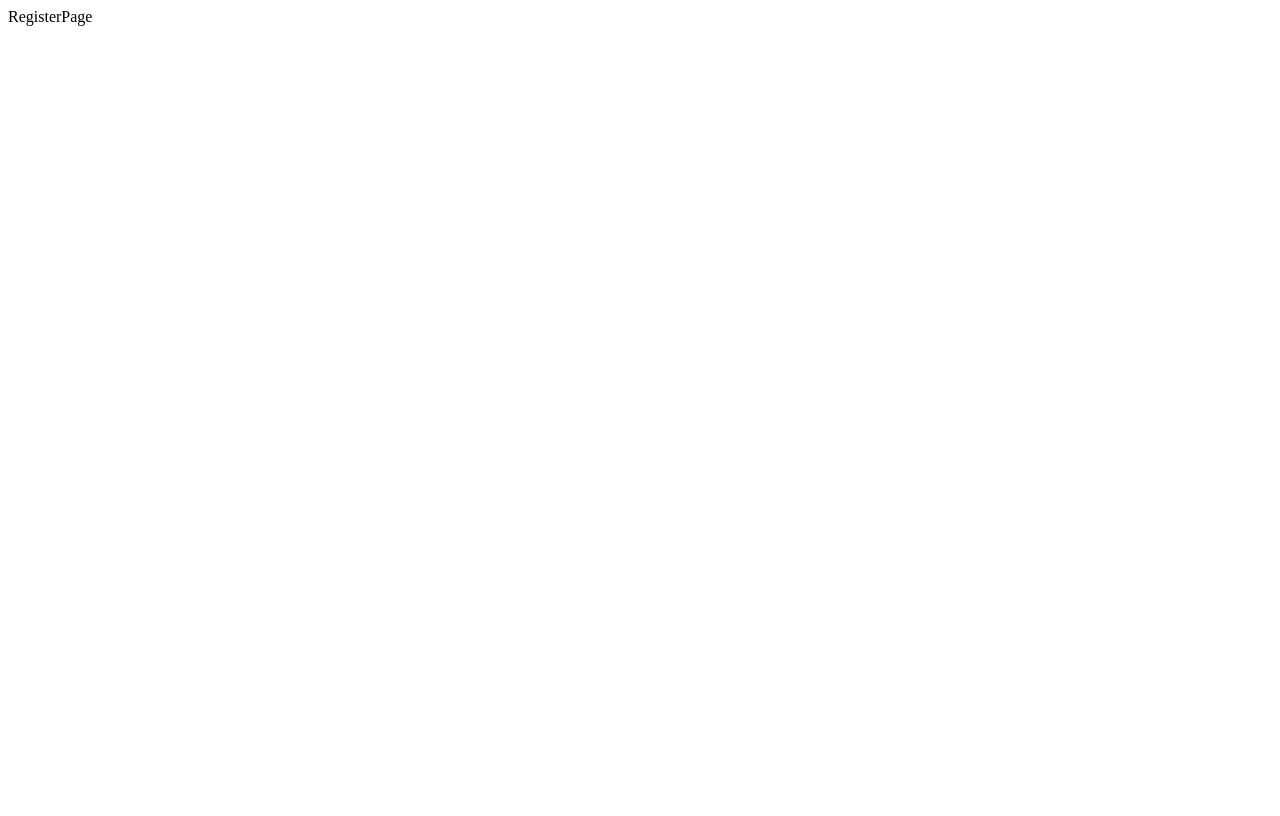
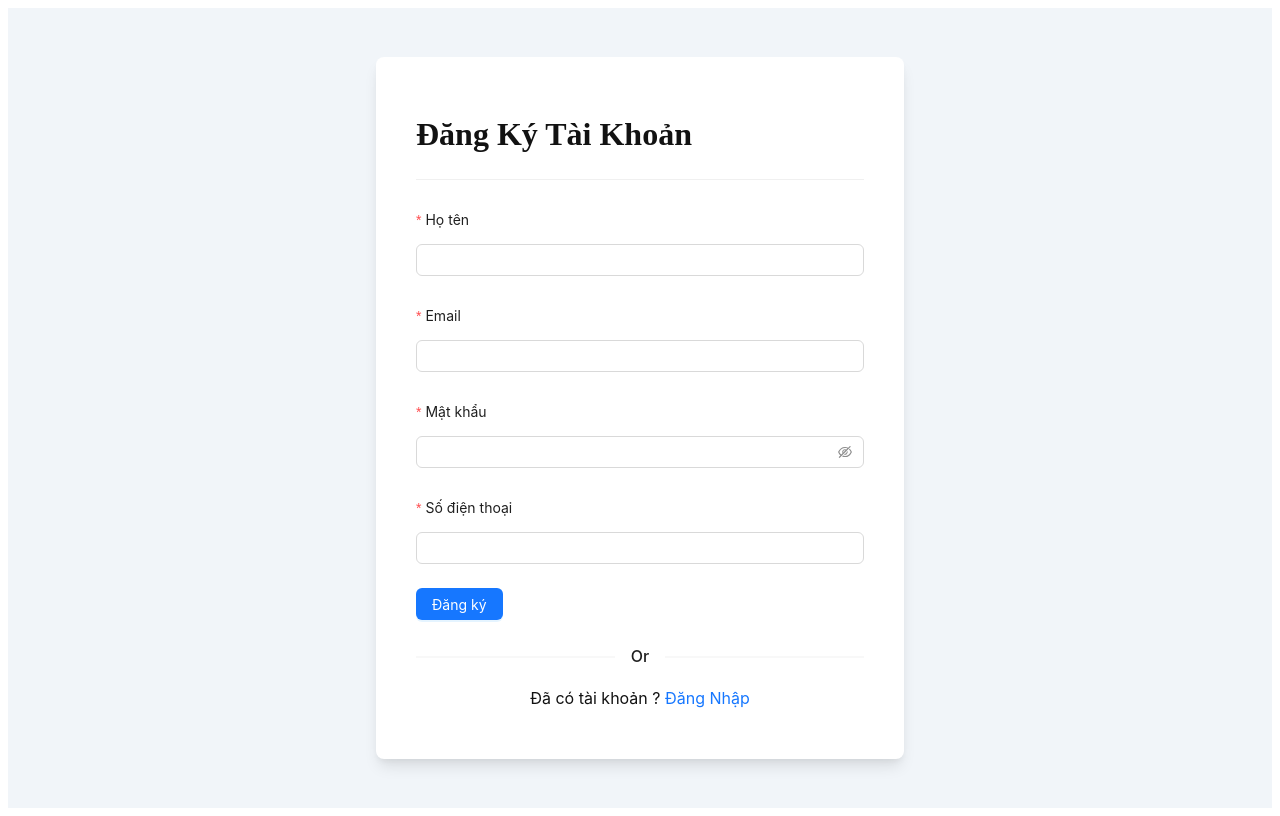
Before and after one commit to ghostoflord/Typesrcipt_Two, a React (Vite) app: page /register in a window 1280 px wide. Built offline with nearby package versions, Linux system fonts and the light colour scheme.

Commit message:
update register

```diff
--- /dev/null
+++ b/src/pages/client/auth/register.scss
@@ -0,0 +1,189 @@
+:root {
+    --color-white: #ffffff;
+    --color-light: #f1f5f9;
+    --color-black: #121212;
+    --color-night: #001632;
+
+    --color-red: #f44336;
+    --color-blue: #1a73e8;
+    --color-gray: #80868b;
+    --color-grayish: #dadce0;
+
+    --shadow-normal: 0 1px 3px 0 rgba(0, 0, 0, 0.1),
+        0 1px 2px 0 rgba(0, 0, 0, 0.06);
+    --shadow-medium: 0 4px 6px -1px rgba(0, 0, 0, 0.1),
+        0 2px 4px -1px rgba(0, 0, 0, 0.06);
+    --shadow-large: 0 10px 15px -3px rgba(0, 0, 0, 0.1),
+        0 4px 6px -2px rgba(0, 0, 0, 0.05);
+}
+
+
+.register-page {
+    color: var(--color-black);
+    background: var(--color-light);
+
+
+    // Components
+    .container {
+        display: flex;
+        justify-content: center;
+        align-items: center;
+        max-width: 80rem;
+        min-height: 100vh;
+        // width: 100%;
+        padding: 0 2rem;
+        margin: 0 auto;
+    }
+
+
+    .text {
+        font-family: inherit;
+        line-height: inherit;
+        text-transform: unset;
+        text-rendering: optimizeLegibility;
+
+        &-large {
+            font-size: 2rem;
+            font-weight: 600;
+            color: var(--color-black);
+        }
+
+        &-normal {
+            font-size: 1rem;
+            font-weight: 400;
+            color: var(--color-black);
+        }
+
+        &-links {
+            font-size: 1rem;
+            font-weight: 400;
+            color: var(--color-blue);
+
+            &:hover {
+                text-decoration: underline;
+            }
+        }
+    }
+
+    // Main
+    .main {
+        .wrapper {
+            max-width: 28rem;
+            width: 100%;
+            margin: 2rem auto;
+            padding: 2rem 2.5rem;
+            border: none;
+            outline: none;
+            border-radius: 0.5rem;
+            color: var(--color-black);
+            background: var(--color-white);
+            box-shadow: var(--shadow-large);
+
+            .form {
+                width: 100%;
+                height: auto;
+                margin-top: 2rem;
+
+                .input-control {
+                    display: flex;
+                    align-items: center;
+                    justify-content: space-between;
+                    margin-bottom: 1.25rem;
+                }
+
+                .input-field {
+                    font-family: inherit;
+                    font-size: 1rem;
+                    font-weight: 400;
+                    line-height: inherit;
+                    width: 100%;
+                    height: auto;
+                    padding: 0.75rem 1.25rem;
+                    border: none;
+                    outline: none;
+                    border-radius: 2rem;
+                    color: var(--color-black);
+                    background: var(--color-light);
+                    text-transform: unset;
+                    text-rendering: optimizeLegibility;
+                }
+
+                .input-submit {
+                    font-family: inherit;
+                    font-size: 1rem;
+                    font-weight: 500;
+                    line-height: inherit;
+                    cursor: pointer;
+                    min-width: 40%;
+                    height: auto;
+                    padding: 0.65rem 1.25rem;
+                    border: none;
+                    outline: none;
+                    border-radius: 2rem;
+                    color: var(--color-white);
+                    background: var(--color-blue);
+                    box-shadow: var(--shadow-medium);
+                    text-transform: capitalize;
+                    text-rendering: optimizeLegibility;
+                }
+            }
+
+            .striped {
+                display: flex;
+                flex-direction: row;
+                justify-content: center;
+                align-items: center;
+                margin: 1rem 0;
+
+                &-line {
+                    flex: auto;
+                    flex-basis: auto;
+                    border: none;
+                    outline: none;
+                    height: 2px;
+                    background: var(--color-grayish);
+                }
+
+                &-text {
+                    font-family: inherit;
+                    font-size: 1rem;
+                    font-weight: 500;
+                    line-height: inherit;
+                    color: var(--color-black);
+                    margin: 0 1rem;
+                }
+            }
+
+            .method {
+                &-control {
+                    margin-bottom: 1rem;
+                }
+
+                &-action {
+                    font-family: inherit;
+                    font-size: 0.95rem;
+                    font-weight: 500;
+                    line-height: inherit;
+                    display: flex;
+                    justify-content: center;
+                    align-items: center;
+                    width: 100%;
+                    height: auto;
+                    padding: 0.35rem 1.25rem;
+                    outline: none;
+                    border: 2px solid var(--color-grayish);
+                    border-radius: 2rem;
+                    color: var(--color-black);
+                    background: var(--color-white);
+                    text-transform: capitalize;
+                    text-rendering: optimizeLegibility;
+                    transition: all 0.35s ease;
+
+                    &:hover {
+                        background: var(--color-light);
+                    }
+                }
+            }
+        }
+    }
+}
--- a/src/pages/client/auth/register.tsx
+++ b/src/pages/client/auth/register.tsx
@@ -1,8 +1,95 @@
+import { Button, Divider, Form, Input } from 'antd';
+import type { FormProps } from 'antd';
+import { useState } from 'react';
+import { Link } from 'react-router-dom';
+import './register.scss';
+
+type FieldType = {
+  fullName: string;
+  email: string;
+  password: string;
+  phone: string;
+};
+
 const RegisterPage = () => {
-    return (
-        <div>
-            RegisterPage
+  const [isSubmit, setIsSubmit] = useState(false);
+
+  const onFinish: FormProps<FieldType>['onFinish'] = async (values) => {
+    console.log(values)
+  };
+
+
+  return (
+    <div className="register-page">
+      <main className="main">
+        <div className="container">
+          <section className="wrapper">
+            <div className="heading">
+              <h2 className="text text-large">Đăng Ký Tài Khoản</h2>
+              <Divider />
+            </div>
+            <Form
+              name="form-register"
+              onFinish={onFinish}
+              autoComplete="off"
+            >
+              <Form.Item<FieldType>
+                labelCol={{ span: 24 }} //whole column
+                label="Họ tên"
+                name="fullName"
+                rules={[{ required: true, message: 'Họ tên không được để trống!' }]}
+              >
+                <Input />
+              </Form.Item>
+
+
+              <Form.Item<FieldType>
+                labelCol={{ span: 24 }} //whole column
+                label="Email"
+                name="email"
+                rules={[
+                  { required: true, message: 'Email không được để trống!' },
+                  { type: "email", message: "Email không đúng định dạng!" }
+                ]}
+              >
+                <Input />
+              </Form.Item>
+
+              <Form.Item<FieldType>
+                labelCol={{ span: 24 }} //whole column
+                label="Mật khẩu"
+                name="password"
+                rules={[{ required: true, message: 'Mật khẩu không được để trống!' }]}
+              >
+                <Input.Password />
+              </Form.Item>
+              <Form.Item<FieldType>
+                labelCol={{ span: 24 }} //whole column
+                label="Số điện thoại"
+                name="phone"
+                rules={[{ required: true, message: 'Số điện thoại không được để trống!' }]}
+              >
+                <Input />
+              </Form.Item>
+
+              <Form.Item>
+                <Button type="primary" htmlType="submit" loading={isSubmit}>
+                  Đăng ký
+                </Button>
+              </Form.Item>
+              <Divider>Or</Divider>
+              <p className="text text-normal" style={{ textAlign: "center" }}>
+                Đã có tài khoản ?
+                <span>
+                  <Link to='/login' > Đăng Nhập </Link>
+                </span>
+              </p>
+            </Form>
+          </section>
         </div>
-    )
+      </main>
+    </div>
+  )
 }
+
 export default RegisterPage;
```
